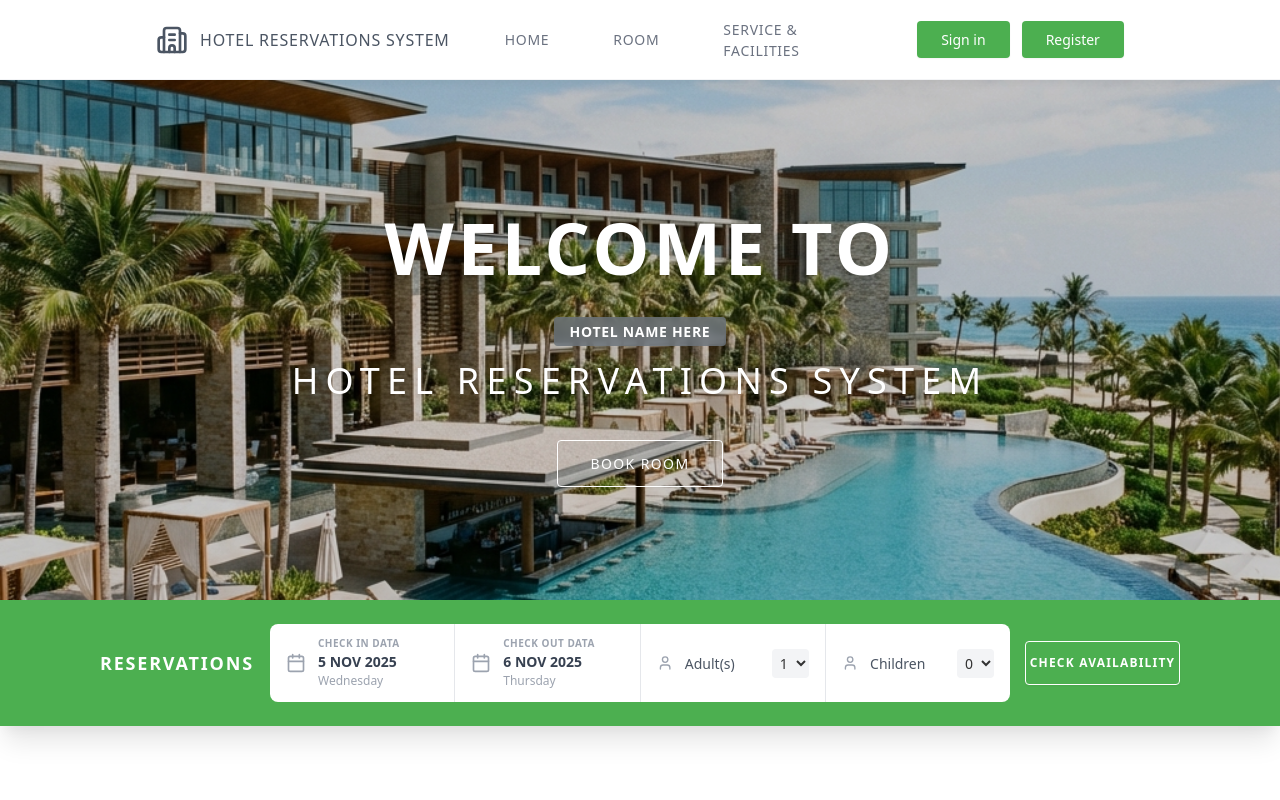
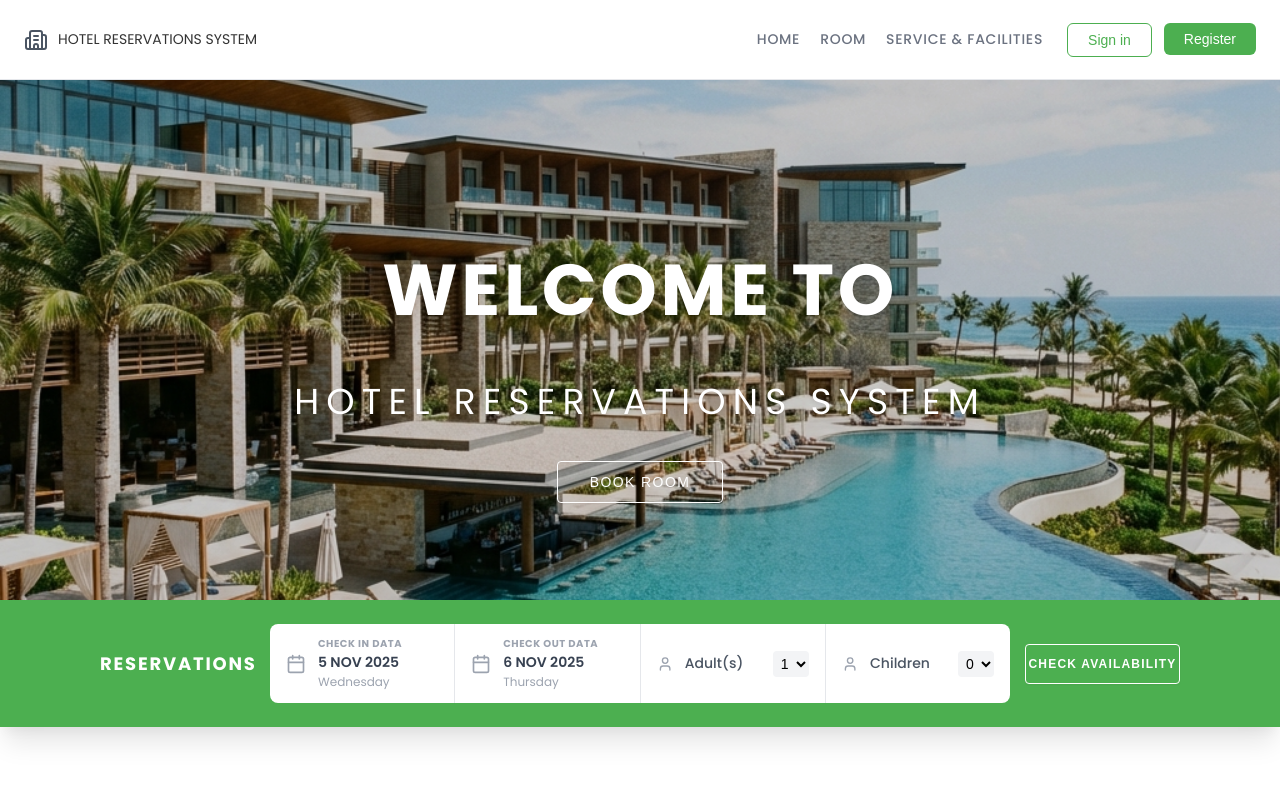
Before and after one commit to mamint007/Hotel-Booking, a Next.js app in the folder apps/hotel-app/: page / in a window 1280 px wide. Shown: the top 800 px of the page. Built offline with nearby package versions, Linux system fonts and the light colour scheme.

Commit message:
Fix UI by mint

```diff
--- a/apps/hotel-app/src/components/Navbar.tsx
+++ b/apps/hotel-app/src/components/Navbar.tsx
@@ -1,5 +1,5 @@
 import styled from "styled-components";
-import { Container, Row, Col } from "react-grid-system";
+//import { Container, Row, Col } from "react-grid-system";
 import { Building2 } from "lucide-react";
 import Link from "next/link";
 
@@ -7,90 +7,101 @@ const Header = styled.header`
   position: fixed;
   top: 0;
   width: 100%;
+  height: 80px;
+  background: white;
+  border-bottom: 1px solid #e5e7eb;
   z-index: 50;
-  background-color: white;
-  border-bottom: 1px solid #f3f4f6;
-  box-shadow: 0 2px 10px rgba(0,0,0,0.05);
-  height: 80px;
+`;
+
+const NavContainer = styled.div`
+  width: 100%;
+  height: 100%;
+  padding: 0 24px;
   display: flex;
   align-items: center;
+  justify-content: space-between;
 `;
 
-const NavLink = styled(Link) <{ $active?: boolean }>`
-  background-color: ${(props) => (props.$active ? "#4CAF50" : "transparent")};
-  color: ${(props) => (props.$active ? "white" : "#6b7280")};
-  padding: 8px 16px;
-  border-radius: 4px;
+
+
+const NavMenu = styled.nav`
+  display: flex;
+  gap: 20px;
+`;
+
+const NavLink = styled.a`
   font-size: 14px;
   font-weight: 500;
-  transition: all 0.2s;
+  color: #6b7280;
+  letter-spacing: 0.05em;
   text-transform: uppercase;
-  letter-spacing: 0.05em;
   cursor: pointer;
   text-decoration: none;
 
   &:hover {
-    background-color: ${(props) => (props.$active ? "#43A047" : "transparent")};
-    color: ${(props) => (props.$active ? "white" : "#4CAF50")};
+    color: #4CAF50;
   }
 `;
 
-const ActionButton = styled(Link) <{ $variant?: "primary" | "outline" }>`
-  padding: 8px 24px;
-  border-radius: 4px;
+const ActionGroup = styled.div`
+  display: flex;
+  gap: 12px;
+`;
+
+const RightGroup = styled.div`
+  display: flex;
+  align-items: center;
+  gap: 24px; /* ระยะระหว่าง menu กับปุ่ม */
+`;
+
+const ActionButton = styled.button<{ outline?: boolean }>`
+  padding: 8px 20px;
+  border-radius: 6px;
+  font-size: 14px;
   font-weight: 500;
-  transition: all 0.2s;
-  box-shadow: 0 1px 2px rgba(0,0,0,0.05);
-  background-color: ${(props) => (props.$variant === "outline" ? "transparent" : "#4CAF50")};
-  color: ${(props) => (props.$variant === "outline" ? "white" : "white")};
-  border: ${(props) => (props.$variant === "outline" ? "1px solid white" : "none")};
-  font-size: ${(props) => (props.$variant === "outline" ? "12px" : "14px")};
-  text-transform: ${(props) => (props.$variant === "outline" ? "uppercase" : "none")};
-  letter-spacing: ${(props) => (props.$variant === "outline" ? "0.1em" : "normal")};
-  white-space: nowrap;
-  text-decoration: none;
-  display: inline-block;
-
   cursor: pointer;
+  border: ${(p) => (p.outline ? "1px solid #4CAF50" : "none")};
+  background: ${(p) => (p.outline ? "transparent" : "#4CAF50")};
+  color: ${(p) => (p.outline ? "#4CAF50" : "white")};
 
   &:hover {
-    background-color: ${(props) => (props.$variant === "outline" ? "white" : "#43A047")};
-    color: ${(props) => (props.$variant === "outline" ? "#4CAF50" : "white")};
+    background: #43A047;
+    color: white;
   }
 `;
 
 export default function Navbar() {
     return (
         <Header>
-            <Container fluid>
-                <Row align="center" justify="between" style={{ height: '100%' }}>
-                    <Col xs={6} md={4}>
-                        <Link href="/" style={{ textDecoration: 'none' }}>
-                            <div style={{ display: 'flex', alignItems: 'center', gap: '12px', cursor: 'pointer' }}>
-                                <Building2 size={32} color="#4b5563" />
-                                <span style={{ color: '#4b5563', fontWeight: 500, letterSpacing: '0.05em', whiteSpace: 'nowrap' }}>
+            <NavContainer>
+                {/* LOGO */}
+                <Link href="/" style={{ textDecoration: "none" }}>
+                    <div style={{ display: "flex", alignItems: "center", gap: 10 }}>
+                        <Building2 size={24} color="#4b5563" />
+                        <span style={{ fontSize: 14 }}>
                             HOTEL RESERVATIONS SYSTEM
                         </span>
                     </div>
                 </Link>
-                    </Col>
 
-                    <Col xs={6} md={8}>
-                        <div style={{ display: 'flex', alignItems: 'center', justifyContent: 'flex-end', gap: '32px' }}>
-                            <nav style={{ display: 'flex', gap: '32px', alignItems: 'center' }} className="hidden md:flex">
+                {/* RIGHT SIDE */}
+                <RightGroup>
+                    <NavMenu>
                         <NavLink href="/">HOME</NavLink>
-                                <NavLink href="#">Room</NavLink>
-                                <NavLink href="#">Service & Facilities</NavLink>
-                            </nav>
+                        <NavLink href="#">ROOM</NavLink>
+                        <NavLink href="#">SERVICE & FACILITIES</NavLink>
+                    </NavMenu>
 
-                            <div style={{ display: 'flex', gap: '12px' }}>
-                                <ActionButton href="/signin">Sign in</ActionButton>
-                                <ActionButton href="/register">Register</ActionButton>
-                            </div>
-                        </div>
-                    </Col>
-                </Row>
-            </Container>
+                    <ActionGroup>
+                        <Link href="/signin">
+                            <ActionButton outline>Sign in</ActionButton>
+                        </Link>
+                        <Link href="/register">
+                            <ActionButton>Register</ActionButton>
+                        </Link>
+                    </ActionGroup>
+                </RightGroup>
+            </NavContainer>
         </Header>
     );
 }
--- a/apps/hotel-app/src/pages/_app.tsx
+++ b/apps/hotel-app/src/pages/_app.tsx
@@ -1,6 +1,24 @@
-import "@/styles/globals.css";
+// pages/_app.tsx
 import type { AppProps } from "next/app";
+import { Poppins } from "next/font/google";
+import { createGlobalStyle } from "styled-components";
+
+const poppins = Poppins({
+  subsets: ["latin"],
+  weight: ["400", "500", "600", "700"],
+});
+
+const GlobalStyle = createGlobalStyle`
+  body {
+    font-family: var(--font-poppins), sans-serif;
+  }
+`;
 
 export default function App({ Component, pageProps }: AppProps) {
-  return <Component {...pageProps} />;
+  return (
+    <main className={poppins.className}>
+      <GlobalStyle />
+      <Component {...pageProps} />
+    </main>
+  );
 }
--- a/apps/hotel-app/src/pages/_document.tsx
+++ b/apps/hotel-app/src/pages/_document.tsx
@@ -7,6 +7,7 @@ import Document, {
   DocumentInitialProps,
 } from "next/document";
 import { ServerStyleSheet } from "styled-components";
+
 
 export default class MyDocument extends Document {
   static async getInitialProps(
--- a/apps/hotel-app/src/pages/index.tsx
+++ b/apps/hotel-app/src/pages/index.tsx
@@ -320,7 +320,7 @@ export default function Home() {
 
           <HeroContent>
             <WelcomeTitle>Welcome To</WelcomeTitle>
-            <HotelNameBadge>HOTEL NAME HERE</HotelNameBadge>
+            {/* <HotelNameBadge>HOTEL NAME HERE</HotelNameBadge> */}
             <SubTitle>HOTEL RESERVATIONS SYSTEM</SubTitle>
             <ActionButton $variant="outline" style={{ fontSize: '14px', padding: '12px 32px' }}>
               Book Room
--- a/apps/hotel-app/src/pages/register.tsx
+++ b/apps/hotel-app/src/pages/register.tsx
@@ -3,6 +3,19 @@ import styled from "styled-components";
 import { Container, Row, Col, ScreenClassProvider } from "react-grid-system";
 import Navbar from "../components/Navbar";
 import Link from "next/link";
+import { Poppins } from "next/font/google";
+import { createGlobalStyle } from "styled-components";
+
+const GlobalStyle = createGlobalStyle`
+  body {
+    font-family: var(--font-poppins), sans-serif;
+  }
+`;
+
+const poppins = Poppins({
+  subsets: ["latin"],
+  weight: ["400", "500", "600", "700"],
+});
 
 const PageWrapper = styled.div`
   min-height: 100vh;
@@ -21,13 +34,14 @@ const RegisterCard = styled.div`
   border: 1px solid #e5e7eb;
   padding: 40px;
   width: 100%;
-  max-width: 800px; /* Wider for 2 columns */
-  margin: 0 auto;
+  max-width: 650px;
+  //max-width: 800px; /* Wider for 2 columns */
+  //margin: 0 auto;
 `;
 
 const FormTitle = styled.h2`
   color: #4CAF50;
-  font-size: 24px;
+  font-size: 26px;
   font-weight: bold;
   margin-bottom: 24px;
   text-align: center;
@@ -40,7 +54,7 @@ const FormTitle = styled.h2`
     bottom: 0;
     left: 50%;
     transform: translateX(-50%);
-    width: 200px;
+    width: 350px;
     height: 1px;
     background-color: #e5e7eb;
    }
@@ -48,7 +62,7 @@ const FormTitle = styled.h2`
 
 const SubText = styled.p`
   color: #9ca3af;
-  font-size: 14px;
+  font-size: 16px;
   margin-bottom: 32px;
   text-align: center;
   margin-top: -10px;
@@ -68,9 +82,10 @@ const Label = styled.label`
 
 const Input = styled.input`
   width: 100%;
-  padding: 12px 16px;
+  max-width: 280px;
+  padding: 10px 14px;
   border: 1px solid #e5e7eb;
-  border-radius: 8px;
+  border-radius: 6px;
   font-size: 14px;
   outline: none;
   transition: all 0.2s;
@@ -88,7 +103,7 @@ const Input = styled.input`
 
 const RadioGroup = styled.div`
   display: flex;
-  gap: 24px;
+  gap: 20px;
   align-items: center;
   padding-top: 8px;
 `;
@@ -110,7 +125,7 @@ const RadioInput = styled.input`
 `;
 
 const RegisterButton = styled.button`
-  width: 100%;
+  width: 500px;
   padding: 12px;
   background-color: #4CAF50;
   color: white;
@@ -122,10 +137,11 @@ const RegisterButton = styled.button`
   transition: background-color 0.2s;
   margin-top: 8px;
   margin-bottom: 24px;
-  max-width: 400px;
+  max-width: 430px;
   display: block;
   margin-left: auto;
   margin-right: auto;
+  margin: 16px auto 24px;
 
   &:hover {
     background-color: #43A047;
@@ -150,6 +166,8 @@ const LoginText = styled.p`
 
 export default function Register() {
   return (
+    <main className={poppins.className}>
+      <GlobalStyle />
       <ScreenClassProvider>
         <Head>
           <title>Create Account | Hotel Reservations System</title>
@@ -159,7 +177,6 @@ export default function Register() {
         <Navbar />
 
         <PageWrapper>
-                <Container>
           <RegisterCard>
             <FormTitle>Create a new account</FormTitle>
             <SubText>to use all features of the website</SubText>
@@ -225,8 +242,8 @@ export default function Register() {
 
             </form>
           </RegisterCard>
-                </Container>
         </PageWrapper>
       </ScreenClassProvider>
+    </main>
   );
 }
```
Also changed, not shown: 2 other files (tests, documents, lock files or other folders). Lines whose indentation alone changed are shown as unchanged.
